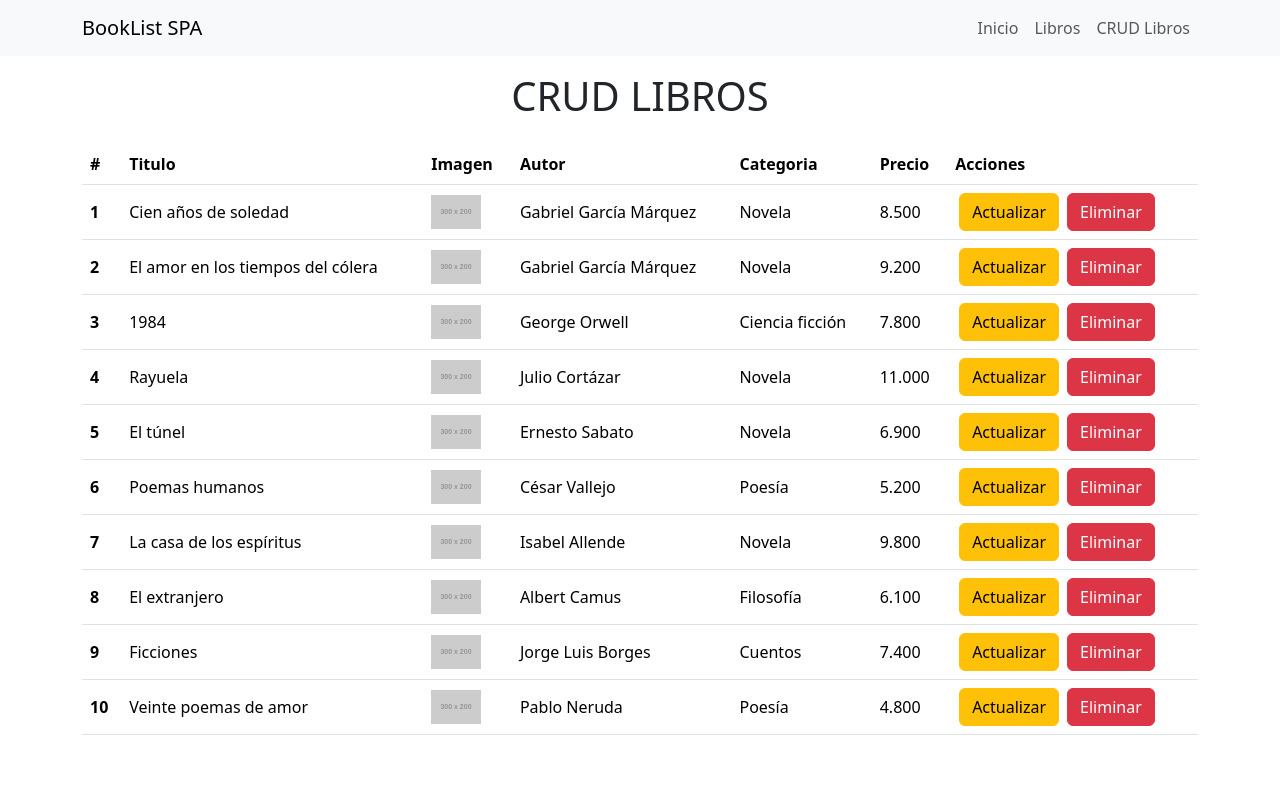
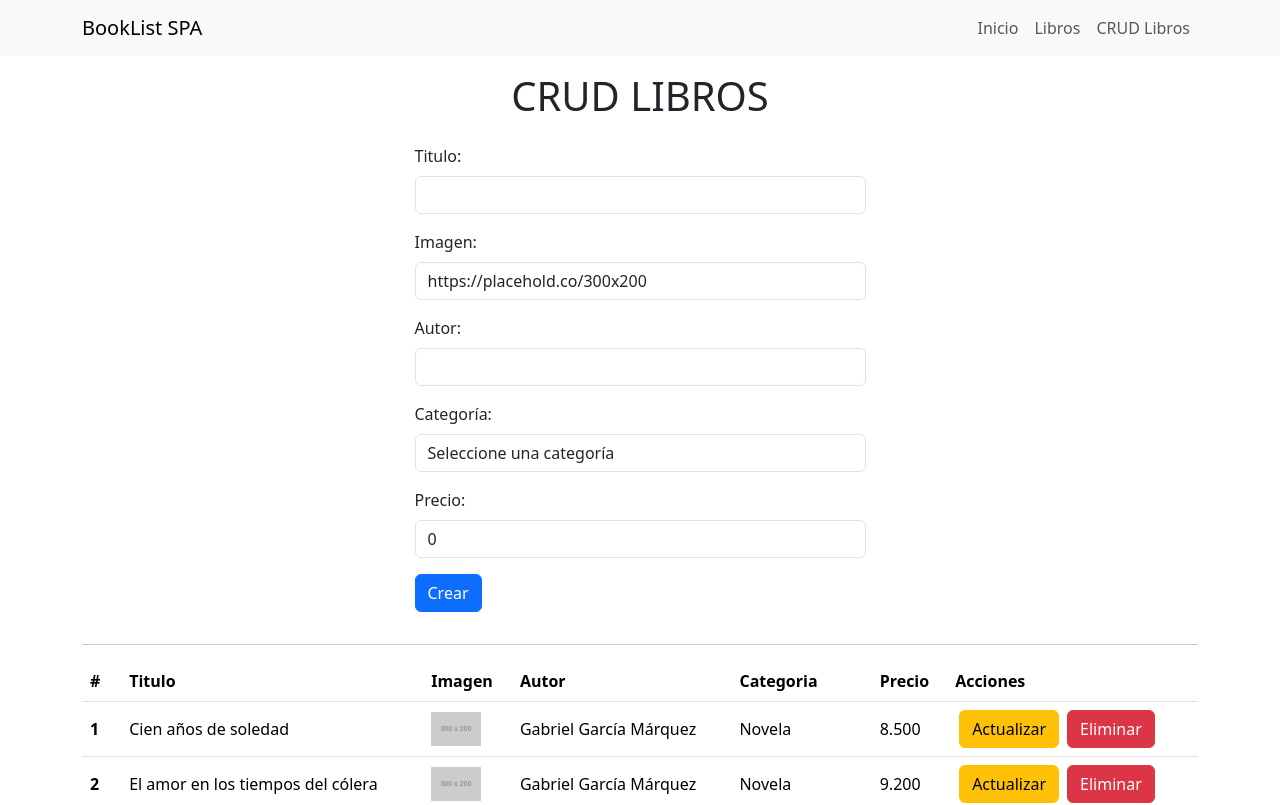
Before and after one commit to NelsonRamirezC/m6-abp-booklist, a Vue app: page /admin/books in a window 1280 px wide. Shown: the top 805 px of the page. Built offline with nearby package versions, Linux system fonts and the light colour scheme.

Commit message:
Se agrega funcionalidad de agregar nuevos libros

```diff
--- a/package.json
+++ b/package.json
@@ -11,6 +11,7 @@
   },
   "dependencies": {
     "pinia": "^3.0.4",
+    "uuid": "^13.0.0",
     "vue": "^3.5.29",
     "vue-router": "^5.0.3"
   },
--- a/src/stores/books.store.js
+++ b/src/stores/books.store.js
@@ -1,5 +1,6 @@
 import { ref, computed } from 'vue'
 import { defineStore } from 'pinia'
+import { v4 as uuidv4 } from 'uuid'
 
 export const useBooksStore = defineStore('books', () => {
   //ESTADOS
@@ -110,10 +111,15 @@ export const useBooksStore = defineStore('books', () => {
   const quantityCategories = computed(() => categories.value.length)
 
   // ACTIONS -> MÉTODOS
-  // function increment() {
+  function addBook(title, author, category, price, image) {
+    let id = uuidv4()
 
-  //   count.value++
-  // }
+    let newBook = { id, title, author, category, price, image }
 
-  return { categories, books, quantityBooks, quantityCategories }
+    books.value.push(newBook)
+
+    return { success: 'Libro creado con éxito.' }
+  }
+
+  return { categories, books, quantityBooks, quantityCategories, addBook }
 })
--- a/src/views/admin/AdminBooksView.vue
+++ b/src/views/admin/AdminBooksView.vue
@@ -3,6 +3,40 @@
         <HeaderComp>CRUD LIBROS</HeaderComp>
 
         <main class="container">
+            <div class="row justify-content-center">
+                <div class="col-12 col-md-6 col-lg-5">
+                    <form @submit.prevent="addBook">
+                        <div class="mb-3">
+                            <label class="form-label">Titulo:</label>
+                            <input class="form-control" type="text" required v-model="bookForm.title">
+                        </div>
+                        <div class="mb-3">
+                            <label class="form-label">Imagen:</label>
+                            <input class="form-control" type="url" required v-model="bookForm.image">
+                        </div>
+                        <div class="mb-3">
+                            <label class="form-label">Autor:</label>
+                            <input class="form-control" type="text" required v-model="bookForm.author">
+                        </div>
+                        <div class="mb-3">
+                            <label class="form-label">Categoría:</label>
+                            <select class="form-control" required v-model="bookForm.category">
+                                <option value="">Seleccione una categoría</option>
+                                <option :value="category" v-for="(category, index) in booksStore.categories"
+                                    :key="index">{{ category }}</option>
+                            </select>
+                        </div>
+                        <div class="mb-3">
+                            <label class="form-label">Precio:</label>
+                            <input class="form-control" type="number" min="0" required v-model="bookForm.price">
+                        </div>
+                        <div class="mb-3">
+                            <button type="submit" class="btn btn-primary">Crear</button>
+                        </div>
+                    </form>
+                </div>
+            </div>
+            <hr>
             <table class="table">
                 <thead>
                     <tr>
@@ -17,7 +51,7 @@
                 </thead>
                 <tbody>
                     <tr v-for="(book, index) in booksStore.books" :key="book.id">
-                        <th scope="row">{{ index +1 }}</th>
+                        <th scope="row">{{ index + 1 }}</th>
                         <td>{{ book.title }}</td>
                         <td>
                             <img :src="book.image" :alt="book.title" width="50">
@@ -39,15 +73,51 @@
 <script setup>
 import HeaderComp from '@/components/HeaderComp.vue';
 import { useBooksStore } from '@/stores/books.store';
+import { ref } from 'vue';
 
 const booksStore = useBooksStore();
 
 
+const bookForm = ref({
+    id: '',
+    title: '',
+    author: '',
+    category: '',
+    price: 0,
+    image: 'https://placehold.co/300x200',
+});
+
+
+//MÉTODOS -> ACTIONS
+
+const resetBookForm = () => {
+    bookForm.value = {
+        id: '',
+        title: '',
+        author: '',
+        category: '',
+        price: 0,
+        image: 'https://placehold.co/300x200',
+    }
+}
+
+const addBook = () => {
+    let { title, author, category, price, image } = bookForm.value;
+
+    let respuesta = booksStore.addBook(title, author, category, price, image);
+
+    if (respuesta.success) {
+        alert(respuesta.success);
+    }
+
+    resetBookForm();
+}
+
 </script>
 
 <style lang="css" scoped>
-
-th, td {
+th,
+td {
     align-content: center;
 }
 </style>
```
Also changed, not shown: 1 other file (tests, documents, lock files or other folders).
